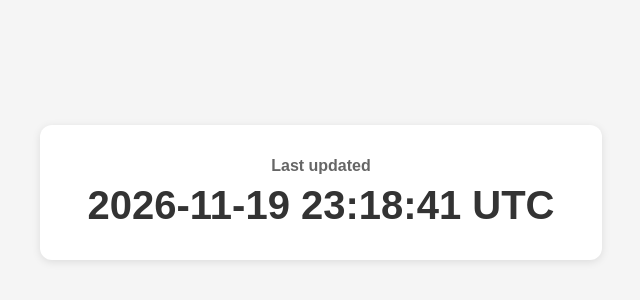
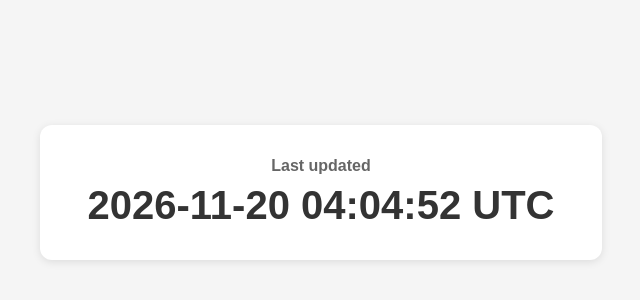
Before and after one commit to jbarronuk/BillableHours, a plain HTML site: page index.html in a window 1280 px wide. Shown: the part 208-508 px from the top of the page, 319-959 px from the left. Drawn offline with Linux system fonts and the light colour scheme.

Commit message:
Update dashboard

```diff
--- a/index.html
+++ b/index.html
@@ -27,7 +27,7 @@
 <body>
     <div class="card">
         <h1>Last updated</h1>
-        <p>2026-11-19 23:18:41 UTC</p>
+        <p>2026-11-20 04:04:52 UTC</p>
     </div>
 </body>
 </html>
```
